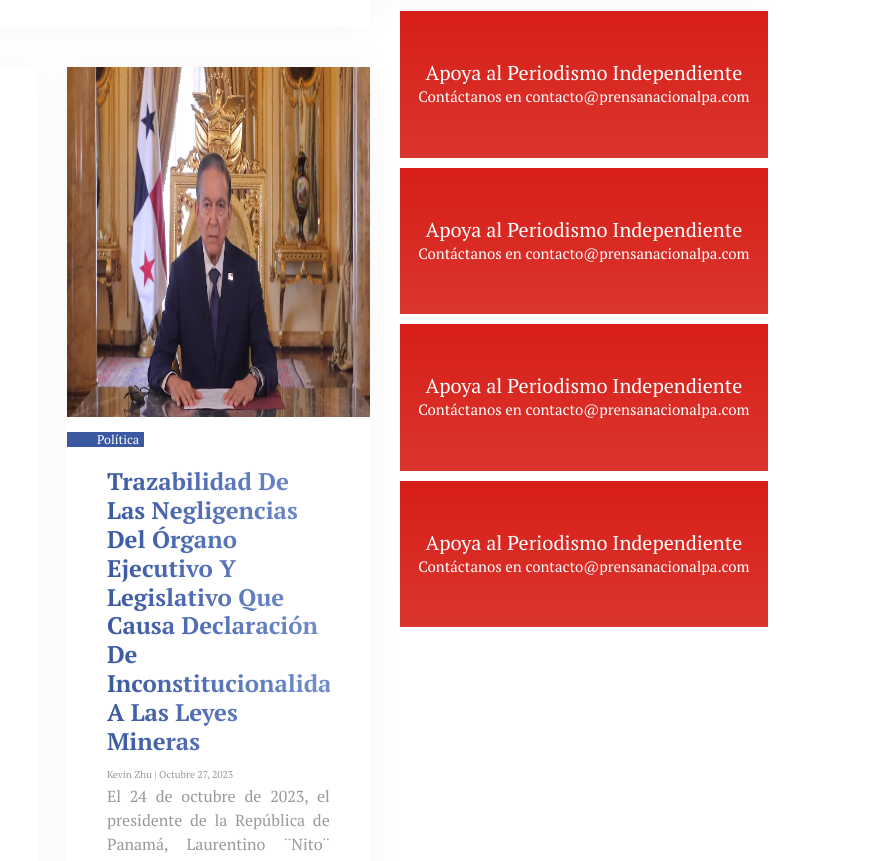
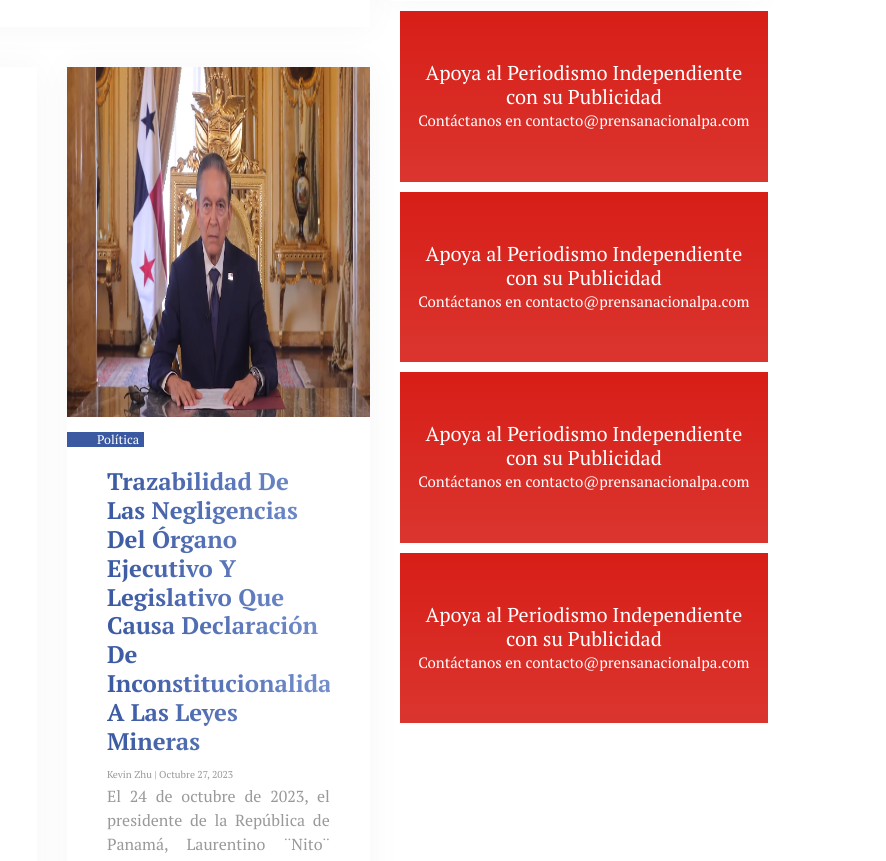
Before and after one commit to SrLordGrim/News, a website: page index.html in a window 1280 px wide. Shown: the part 1262-2123 px from the top of the page, 394-1280 px from the left. Drawn offline with Linux system fonts and the light colour scheme; a small style sheet from the web is missing.

Commit message:
Update index.html

```diff
--- a/index.html
+++ b/index.html
@@ -452,19 +452,19 @@
           <div class="advertisement">
 
             <div class="adv" data-aos="fade-up" data-aos-duration="2000" data-aos-delay="100">
-              <h2 class="adv__title">Apoya al Periodismo Independiente</h2>
+              <h2 class="adv__title">Apoya al Periodismo Independiente con su Publicidad</h2>
               <p class="adv__para">Contáctanos en contacto@prensanacionalpa.com</p>
             </div>
             <div class="adv" data-aos="fade-up" data-aos-duration="2000" data-aos-delay="200">
-              <h2 class="adv__title">Apoya al Periodismo Independiente</h2>
+              <h2 class="adv__title">Apoya al Periodismo Independiente con su Publicidad</h2>
               <p class="adv__para">Contáctanos en contacto@prensanacionalpa.com</p>
             </div>
             <div class="adv" data-aos="fade-up" data-aos-duration="2000" data-aos-delay="300">
-              <h2 class="adv__title">Apoya al Periodismo Independiente</h2>
+              <h2 class="adv__title">Apoya al Periodismo Independiente con su Publicidad</h2>
               <p class="adv__para">Contáctanos en contacto@prensanacionalpa.com</p>
             </div>
             <div class="adv" data-aos="fade-up" data-aos-duration="2000" data-aos-delay="400">
-              <h2 class="adv__title">Apoya al Periodismo Independiente</h2>
+              <h2 class="adv__title">Apoya al Periodismo Independiente con su Publicidad</h2>
               <p class="adv__para">Contáctanos en contacto@prensanacionalpa.com</p>
             </div>
           </div>
```
